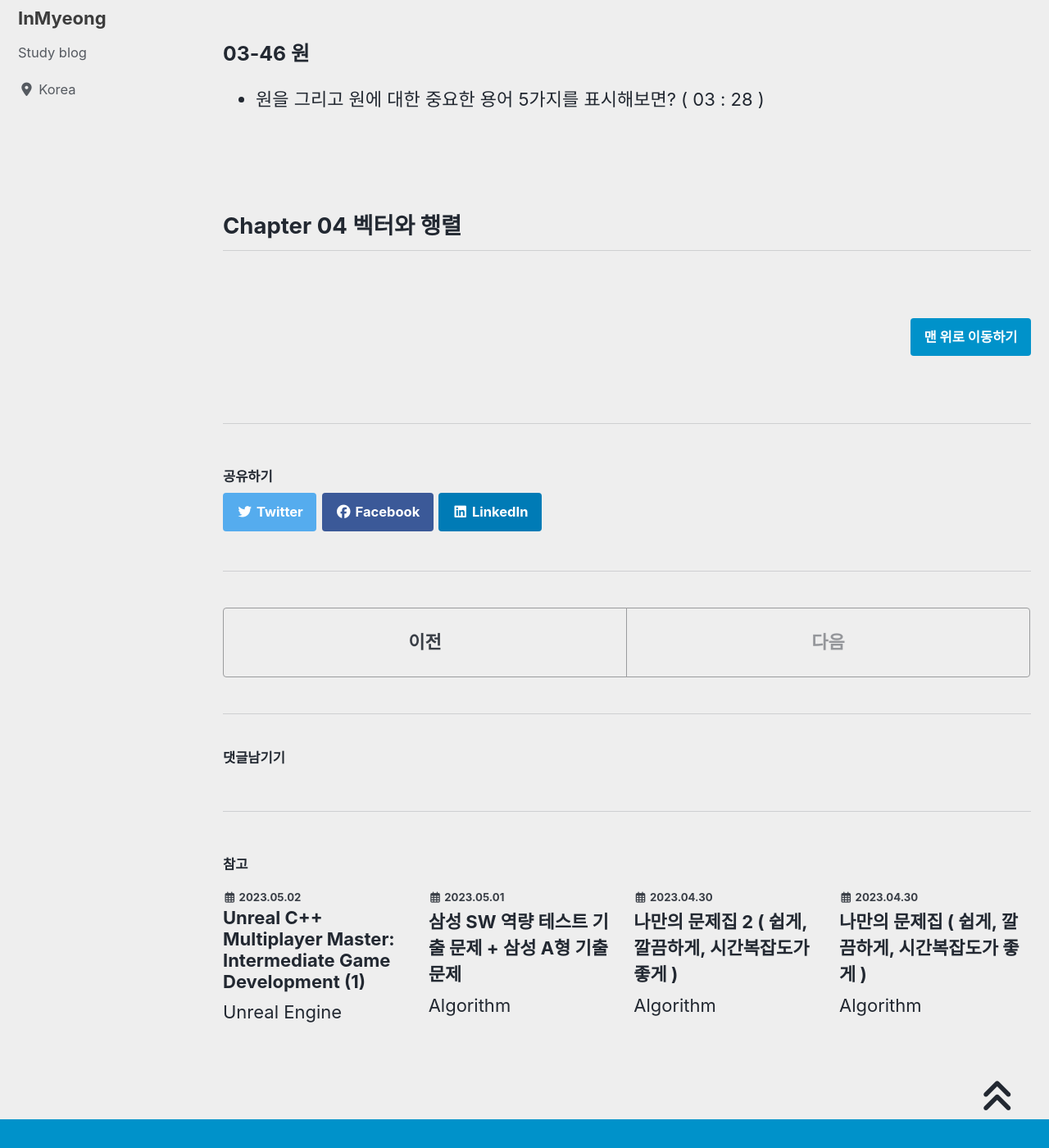
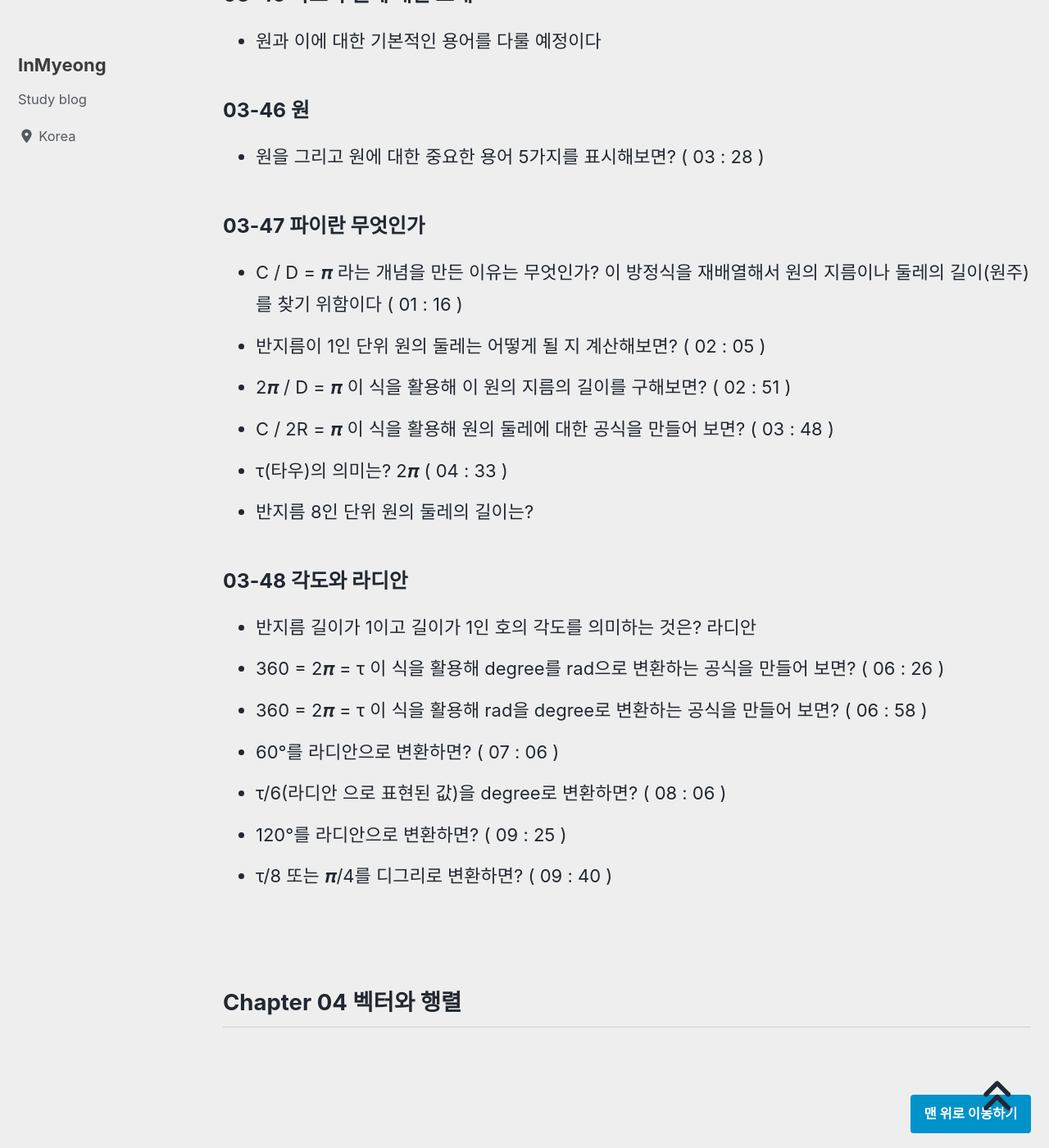
Before and after one commit to devMyeong/devMyeong.github.io, a Jekyll site: the page built from _posts/math/2021-08-02-math-lee.md, in a window 1280 px wide and 1400 px high, scrolled down 687 px. Shown: the whole window at 82% size. Built offline with Jekyll 4.4.1, drawn with Linux system fonts in a browser that asks for light colours; cached includes are drawn as plain includes; nearby versions of some CDN libraries; some web fonts are replaced; comment, search, counter and statistics services are not loaded; some of the changed text lies outside the part shown.

Commit message:
Chore : 수정

```diff
--- a/_posts/math/2021-08-02-math-lee.md
+++ b/_posts/math/2021-08-02-math-lee.md
@@ -23,6 +23,23 @@ last_modified_at: 2023-09-04
 ### 03-46 원
 - 원을 그리고 원에 대한 중요한 용어 5가지를 표시해보면? ( 03 : 28 )
 
+### 03-47 파이란 무엇인가
+- C / D = 𝝅 라는 개념을 만든 이유는 무엇인가? 이 방정식을 재배열해서 원의 지름이나 둘레의 길이(원주)를 찾기 위함이다 ( 01 : 16 )
+- 반지름이 1인 단위 원의 둘레는 어떻게 될 지 계산해보면? ( 02 : 05 )
+- 2𝝅 / D = 𝝅 이 식을 활용해 이 원의 지름의 길이를 구해보면? ( 02 : 51 )
+- C / 2R = 𝝅 이 식을 활용해 원의 둘레에 대한 공식을 만들어 보면? ( 03 : 48 )
+- τ(타우)의 의미는? 2𝝅 ( 04 : 33 )
+- 반지름 8인 단위 원의 둘레의 길이는?
+
+### 03-48 각도와 라디안
+- 반지름 길이가 1이고 길이가 1인 호의 각도를 의미하는 것은? 라디안
+- 360 = 2𝝅 = τ 이 식을 활용해 degree를 rad으로 변환하는 공식을 만들어 보면? ( 06 : 26 )
+- 360 = 2𝝅 = τ 이 식을 활용해 rad을 degree로 변환하는 공식을 만들어 보면? ( 06 : 58 )
+- 60°를 라디안으로 변환하면? ( 07 : 06 )
+- τ/6(라디안 으로 표현된 값)을 degree로 변환하면? ( 08 : 06 )
+- 120°를 라디안으로 변환하면? ( 09 : 25 )
+- τ/8 또는 𝝅/4를 디그리로 변환하면? ( 09 : 40 )
+
 <br>
 
 ## Chapter 04 벡터와 행렬
```
